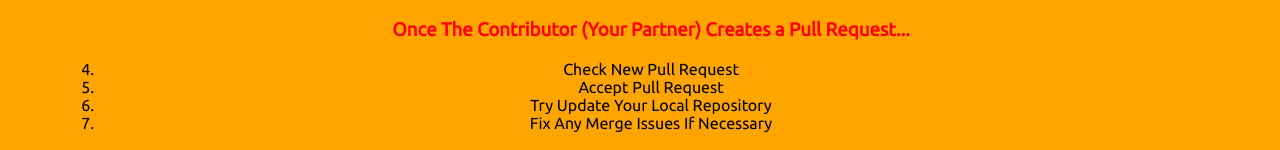
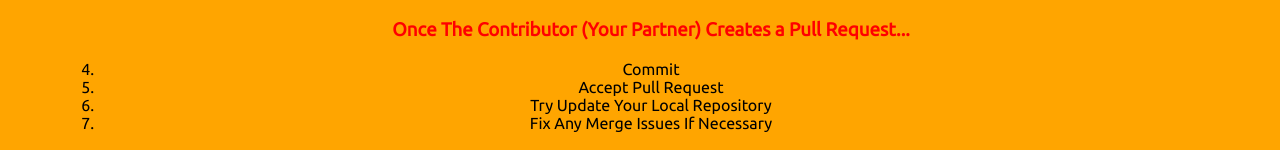
Before and after one commit to chenningjing/git_learning, a plain HTML site: page index.html in a window 1280 px wide. Both pictures are taken after a click on the element "ADMINS". Shown: the part 424-574 px from the top of the page. Drawn offline with Linux system fonts and the light colour scheme.

Commit message:
Add commit command

```diff
--- a/index.html
+++ b/index.html
@@ -36,7 +36,7 @@
 
 				<h3>Once The Contributor (Your Partner) Creates a Pull Request...</h3>
 
-				<li>Check New Pull Request</li>
+				<li>Commit</li>
 				<li>Accept Pull Request</li>
 				<li>Try Update Your Local Repository</li>
 				<li>Fix Any Merge Issues If Necessary</li>
```
